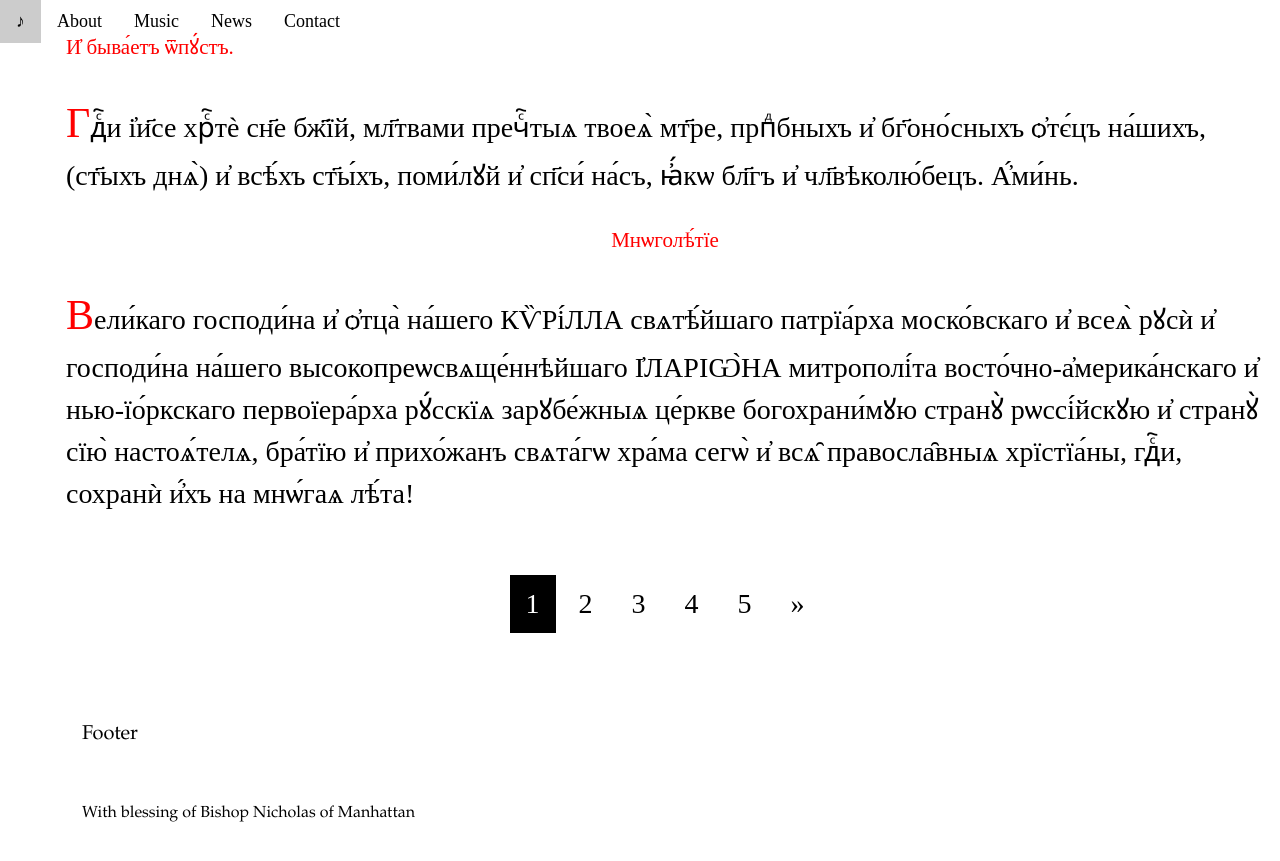
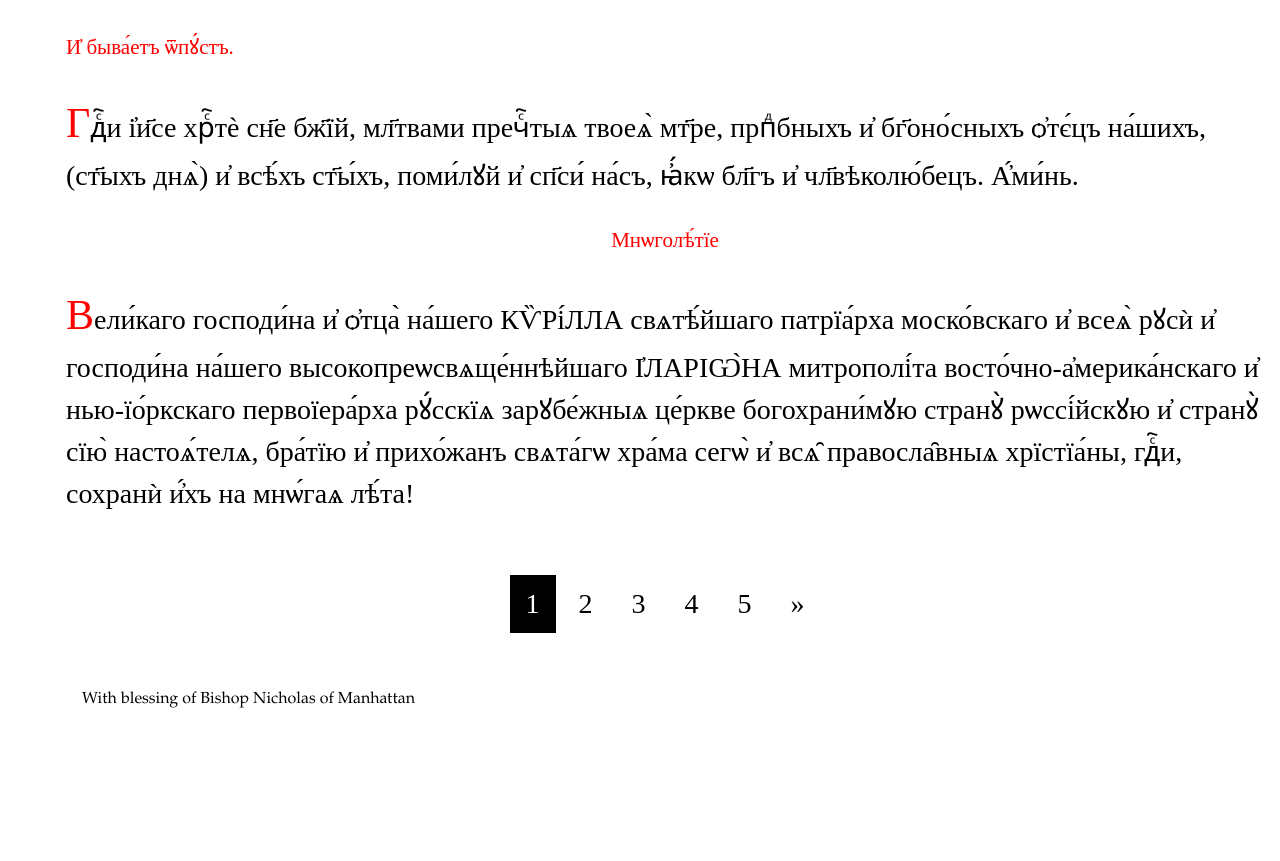
Before and after one commit to markjville/markjville.github.io, a Jekyll site: the page ReadersServ-Slav.html, which Jekyll copies as it is, in a window 1280 px wide and 900 px high, scrolled down 8424 px. Shown: the top 861 px of the window. Built offline with Jekyll 4.4.1, drawn with Linux system fonts in a browser that asks for light colours; some web fonts are replaced; comment, search, counter and statistics services are not loaded; after the commit the page ends 9210 px from its top, so only the background shows below that.

Commit message:
Update ReadersServ-Slav.html

```diff
--- a/ReadersServ-Slav.html
+++ b/ReadersServ-Slav.html
@@ -22,17 +22,6 @@ p::first-letter {
 </style>
 <body>
 
-<!-- Navbar -->
-<div class="w3-top">
-  <div class="w3-bar w3-theme w3-top w3-left-align w3-large">
-    <a class="w3-bar-item w3-button w3-right w3-hide-large w3-hover-white w3-large w3-theme-l1" href="javascript:void(0)" onclick="w3_open()"><i class="fa fa-bars"></i></a>
-    <a href="#" class="w3-bar-item w3-button w3-theme-l1">&#9834;</a>
-    <a href="#" class="w3-bar-item w3-button w3-hide-small w3-hover-white">About</a>
-    <a href="#" class="w3-bar-item w3-button w3-hide-small w3-hover-white">Music</a>
-    <a href="#" class="w3-bar-item w3-button w3-hide-small w3-hover-white">News</a>
-    <a href="#" class="w3-bar-item w3-button w3-hide-small w3-hover-white">Contact</a>
-  </div>
-</div>
 <!-- Main content: shift it to the right by 250 pixels when the sidebar is visible -->
 <div class="w3-main" style="margin-left:50px">
 
@@ -125,11 +114,6 @@ p::first-letter {
     </div>
   </div>
 
-  <footer id="myFooter">
-    <div class="w3-container w3-theme-l2 w3-padding-32">
-      <h4>Footer</h4>
-    </div>
-
     <div class="w3-container w3-theme-l1">
       <h6>With blessing of Bishop Nicholas of Manhattan</h6>
     </div>
```
